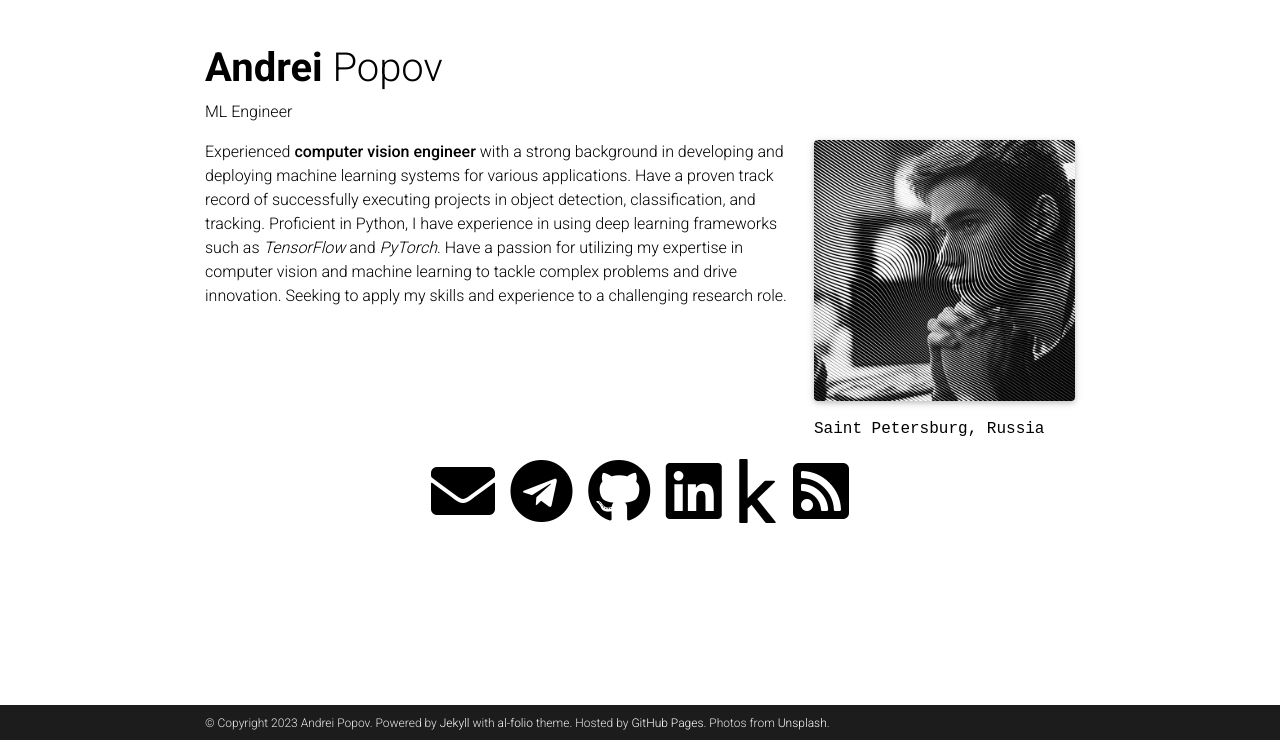
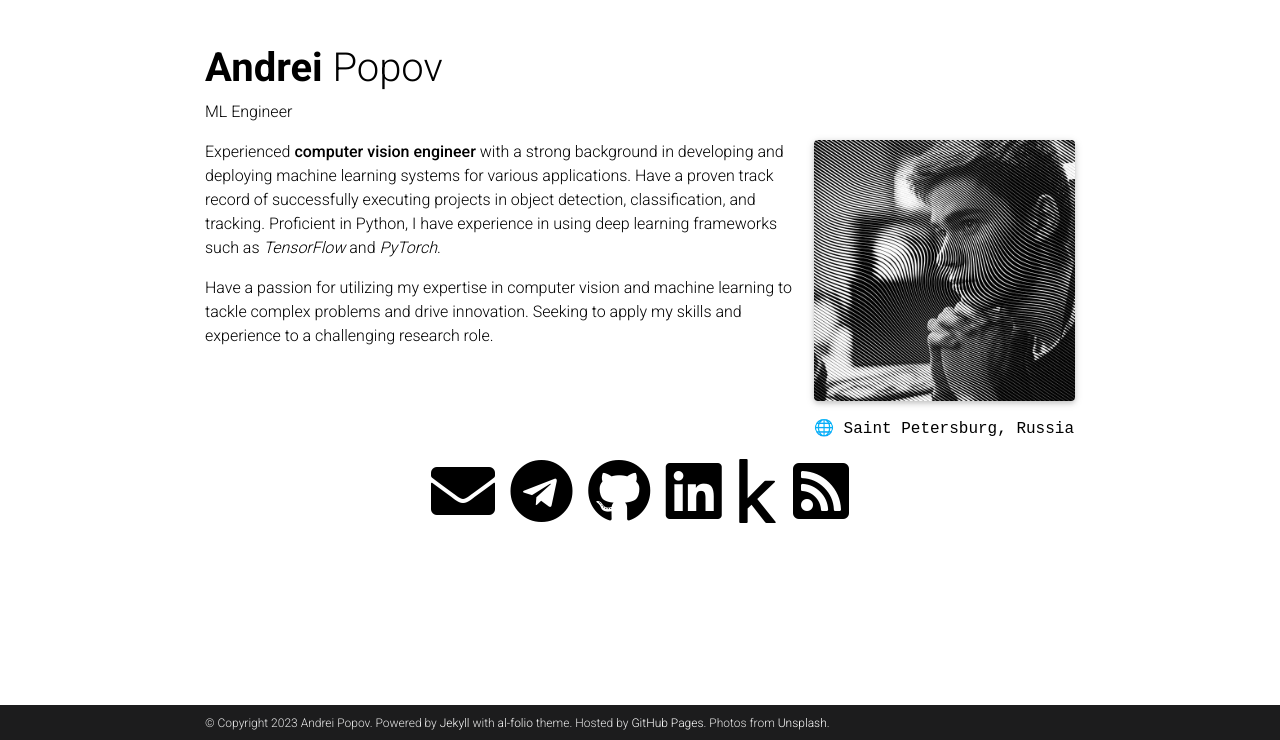
Before and after one commit to traptrip/traptrip.github.io, a Jekyll site: the page built from _pages/about.md, in a window 1280 px wide, cut to the strip 160-900 px from the top of the page. Built offline with Jekyll 4.4.1, drawn with Linux system fonts in a browser that asks for light colours; full-size pictures stand in for the smaller copies a plugin makes; comment, search, counter and statistics services are not loaded; a style sheet for code colours, icons or effects is not loaded.

```diff
--- a/_pages/about.md
+++ b/_pages/about.md
@@ -8,7 +8,7 @@ profile:
   align: right
   image: prof_pic.jpg
   image_circular: false # crops the image to make it circular
-  address: Saint Petersburg, Russia
+  address: 🌐 Saint Petersburg, Russia
 
 news: false  # includes a list of news items
 latest_posts: false  # includes a list of the newest posts
@@ -19,6 +19,6 @@ social: true  # includes social icons at the bottom of the page
 Experienced **computer vision engineer** with a strong background in developing and deploying machine
 learning systems for various applications. Have a proven track record of successfully executing projects
 in object detection, classification, and tracking. Proficient in Python, I have experience in using deep
-learning frameworks such as _TensorFlow_ and _PyTorch_. Have a passion for utilizing my expertise in
-computer vision and machine learning to tackle complex problems and drive innovation. Seeking to apply
-my skills and experience to a challenging research role.
+learning frameworks such as _TensorFlow_ and _PyTorch_.
+
+Have a passion for utilizing my expertise in computer vision and machine learning to tackle complex problems and drive innovation. Seeking to apply my skills and experience to a challenging research role.
```
